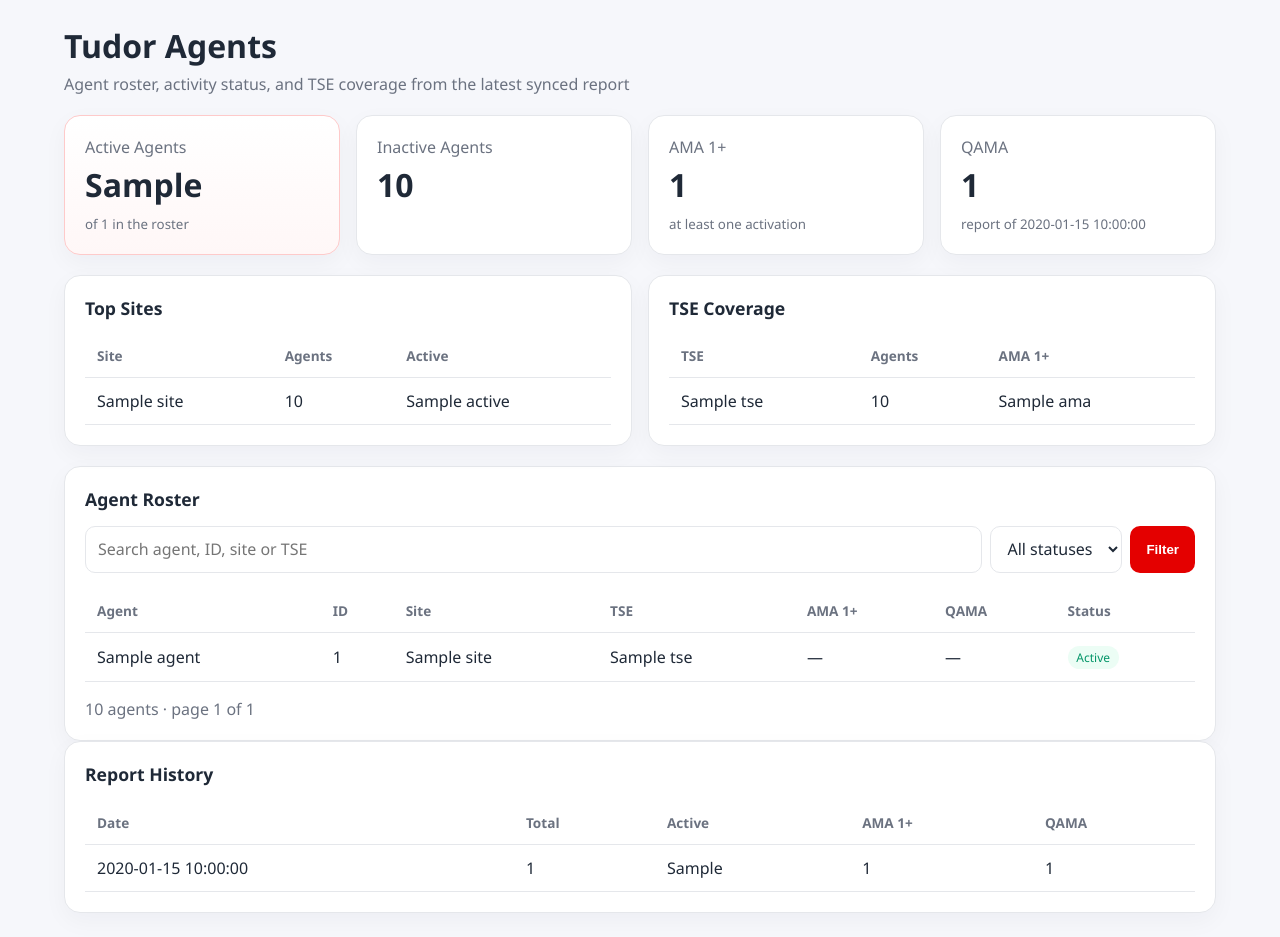
After one commit to kwetu-stack/urembo, a Flask app: template templates/agents.html in a window 1280 px wide. The commit adds this page. Run offline with Flask 3, Linux system fonts and the light colour scheme; the template is opened without the code that fills it: most values are stand-ins (such as "Sample title", 1, 10 or a date in 2020).

Commit message:
Add Agents page for synced Tudor agent reports
Co-Authored-By: Devin AI <158243242+devin-ai-integration[bot]@users.noreply.github.com>

```diff
--- a/static/css/style.css
+++ b/static/css/style.css
@@ -120,6 +120,24 @@ th { color: var(--muted); font-size: .85rem; }
   display: inline-block; padding: .2rem .55rem; border-radius: 999px; font-size: .75rem;
 }
 .pill.success { background: #ecfdf5; color: var(--success); }
+.pill.muted { background: #f3f4f6; color: var(--muted); }
+
+.btn-ghost { background: #f3f4f6; color: var(--text); }
+
+.filter-bar {
+  display: flex; gap: .5rem; flex-wrap: wrap; margin-bottom: 1rem;
+}
+.filter-bar input, .filter-bar select {
+  padding: .65rem .75rem; border: 1px solid var(--border);
+  border-radius: 10px; font: inherit; color: var(--text); background: #fff;
+}
+.filter-bar input { flex: 1; min-width: 220px; }
+
+.pagination {
+  display: flex; align-items: center; justify-content: space-between;
+  gap: 1rem; flex-wrap: wrap; margin-top: 1rem; color: var(--muted);
+}
+.pagination-links { display: flex; gap: .5rem; }
 
 @media (max-width: 768px) {
   .navbar { flex-direction: column; align-items: stretch; }
--- /dev/null
+++ b/templates/agents.html
@@ -0,0 +1,134 @@
+{% extends "base.html" %}
+{% block title %}Agents · UREMBO{% endblock %}
+
+{% block content %}
+<header class="page-header">
+  <div>
+    <h1>Tudor Agents</h1>
+    <p>Agent roster, activity status, and TSE coverage from the latest synced report</p>
+  </div>
+</header>
+
+{% if latest %}
+<section class="stats-grid">
+  <article class="stat-card highlight">
+    <span class="label">Active Agents</span>
+    <strong>{{ latest.active_agents }}</strong>
+    <small>of {{ latest.total_agents }} in the roster</small>
+  </article>
+  <article class="stat-card">
+    <span class="label">Inactive Agents</span>
+    <strong>{{ latest.total_agents - latest.active_agents }}</strong>
+  </article>
+  <article class="stat-card">
+    <span class="label">AMA 1+</span>
+    <strong>{{ latest.ama_1plus_count }}</strong>
+    <small>at least one activation</small>
+  </article>
+  <article class="stat-card">
+    <span class="label">QAMA</span>
+    <strong>{{ latest.qama_count }}</strong>
+    <small>report of {{ latest.report_date or latest.created_at.date() }}</small>
+  </article>
+</section>
+
+<section class="grid-2">
+  <article class="panel">
+    <h2>Top Sites</h2>
+    <table>
+      <thead><tr><th>Site</th><th>Agents</th><th>Active</th></tr></thead>
+      <tbody>
+        {% for row in site_breakdown %}
+        <tr><td>{{ row.site }}</td><td>{{ row.total }}</td><td>{{ row.active }}</td></tr>
+        {% endfor %}
+      </tbody>
+    </table>
+  </article>
+  <article class="panel">
+    <h2>TSE Coverage</h2>
+    <table>
+      <thead><tr><th>TSE</th><th>Agents</th><th>AMA 1+</th></tr></thead>
+      <tbody>
+        {% for row in tse_breakdown %}
+        <tr><td>{{ row.tse }}</td><td>{{ row.total }}</td><td>{{ row.ama }}</td></tr>
+        {% endfor %}
+      </tbody>
+    </table>
+  </article>
+</section>
+
+<section class="panel">
+  <h2>Agent Roster</h2>
+  <form class="filter-bar" method="get" action="{{ url_for('dashboard.agents') }}">
+    <input type="search" name="q" value="{{ search or '' }}" placeholder="Search agent, ID, site or TSE">
+    <select name="status">
+      <option value="">All statuses</option>
+      <option value="Active" {% if status and status|lower == 'active' %}selected{% endif %}>Active</option>
+      <option value="Inactive" {% if status and status|lower == 'inactive' %}selected{% endif %}>Inactive</option>
+    </select>
+    <button type="submit" class="btn btn-primary">Filter</button>
+    {% if search or status %}
+    <a class="btn btn-ghost" href="{{ url_for('dashboard.agents') }}">Clear</a>
+    {% endif %}
+  </form>
+
+  {% if agents and agents.items %}
+  <table>
+    <thead>
+      <tr><th>Agent</th><th>ID</th><th>Site</th><th>TSE</th><th>AMA 1+</th><th>QAMA</th><th>Status</th></tr>
+    </thead>
+    <tbody>
+      {% for agent in agents.items %}
+      <tr>
+        <td>{{ agent.agent_name or '—' }}</td>
+        <td>{{ agent.agent_id }}</td>
+        <td>{{ agent.site or '—' }}</td>
+        <td>{{ agent.tse or '—' }}</td>
+        <td>{% if agent.ama_1plus == 'YES' %}<span class="pill success">YES</span>{% else %}—{% endif %}</td>
+        <td>{% if agent.qama == 'YES' %}<span class="pill success">YES</span>{% else %}—{% endif %}</td>
+        <td>{% if agent.agent_status and agent.agent_status|lower == 'active' %}<span class="pill success">Active</span>{% else %}<span class="pill muted">{{ agent.agent_status or 'Unknown' }}</span>{% endif %}</td>
+      </tr>
+      {% endfor %}
+    </tbody>
+  </table>
+
+  <div class="pagination">
+    <span>{{ agents.total }} agents · page {{ agents.page }} of {{ agents.pages }}</span>
+    <span class="pagination-links">
+      {% if agents.has_prev %}
+      <a class="btn btn-ghost" href="{{ url_for('dashboard.agents', q=search, status=status, page=agents.prev_num) }}">Previous</a>
+      {% endif %}
+      {% if agents.has_next %}
+      <a class="btn btn-ghost" href="{{ url_for('dashboard.agents', q=search, status=status, page=agents.next_num) }}">Next</a>
+      {% endif %}
+    </span>
+  </div>
+  {% else %}
+  <p class="empty">No agents match this filter.</p>
+  {% endif %}
+</section>
+
+<section class="panel">
+  <h2>Report History</h2>
+  <table>
+    <thead><tr><th>Date</th><th>Total</th><th>Active</th><th>AMA 1+</th><th>QAMA</th></tr></thead>
+    <tbody>
+      {% for report in reports %}
+      <tr>
+        <td>{{ report.report_date or report.created_at.date() }}</td>
+        <td>{{ report.total_agents }}</td>
+        <td>{{ report.active_agents }}</td>
+        <td>{{ report.ama_1plus_count }}</td>
+        <td>{{ report.qama_count }}</td>
+      </tr>
+      {% endfor %}
+    </tbody>
+  </table>
+</section>
+{% else %}
+<section class="panel empty-state">
+  <h2>No agent reports yet</h2>
+  <p>Tudor agent workbooks synced from Gmail will appear here.</p>
+</section>
+{% endif %}
+{% endblock %}
--- a/templates/base.html
+++ b/templates/base.html
@@ -21,6 +21,7 @@
       <a href="{{ url_for('dashboard.dashboard') }}" class="{% if request.endpoint == 'dashboard.dashboard' %}active{% endif %}">Dashboard</a>
       <a href="{{ url_for('dashboard.sim_utilization') }}" class="{% if request.endpoint == 'dashboard.sim_utilization' %}active{% endif %}">SIM Issuance</a>
       <a href="{{ url_for('dashboard.partner_performance') }}" class="{% if request.endpoint == 'dashboard.partner_performance' %}active{% endif %}">Partner Performance</a>
+      <a href="{{ url_for('dashboard.agents') }}" class="{% if request.endpoint == 'dashboard.agents' %}active{% endif %}">Agents</a>
     </div>
     <div class="nav-actions">
       <button id="sync-btn" class="btn btn-light">Sync Now</button>
```
Also changed, not shown: routes/dashboard.py (+13 -1 lines), services/analytics.py (+82 -0 lines).
